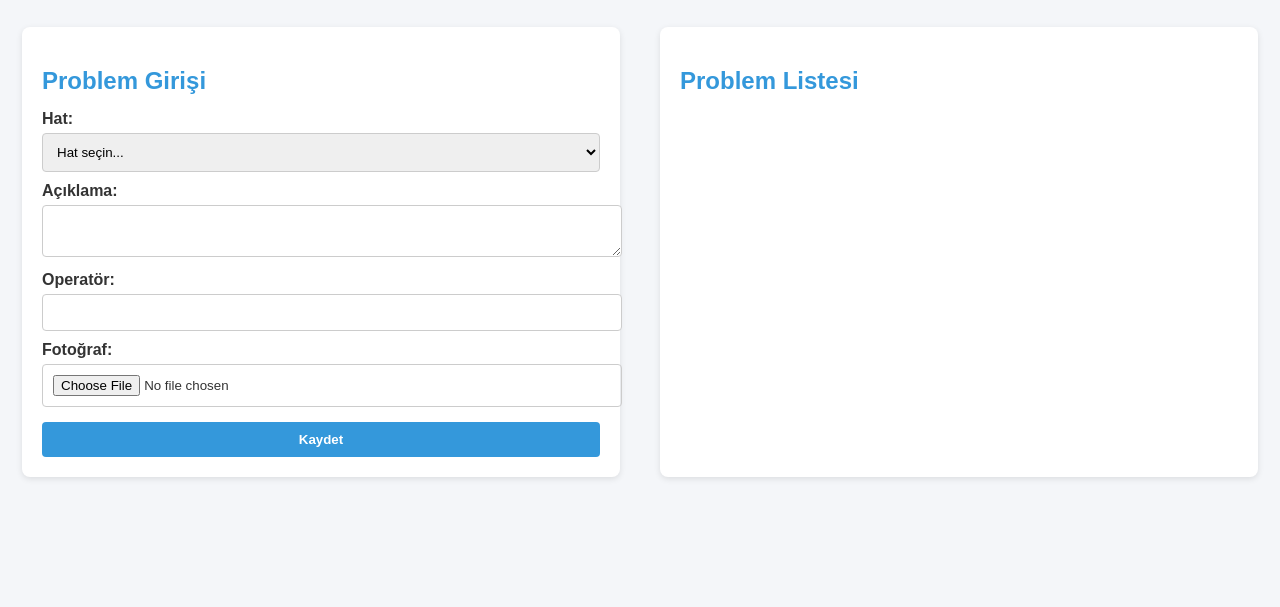
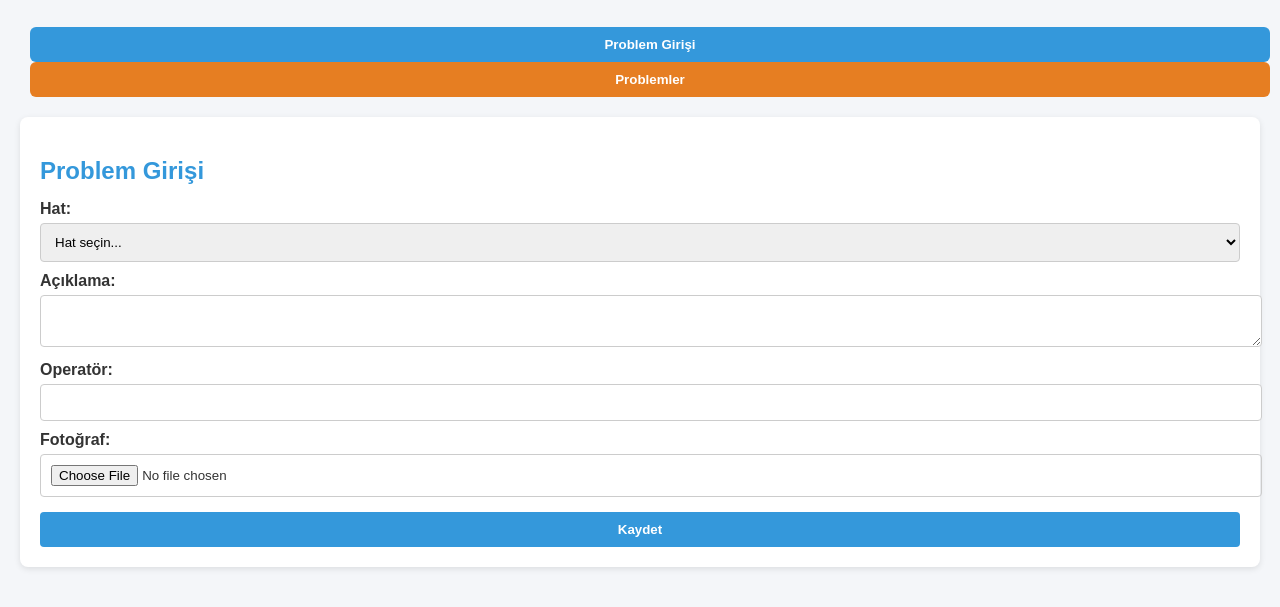
Before and after one commit to emrebyrm1993/bakim-app, a plain HTML site: page index.html in a window 1280 px wide. Shown: the part 61-668 px from the top of the page. Drawn offline with Linux system fonts and the light colour scheme.

Commit message:
Add files via upload

```diff
--- a/index.html
+++ b/index.html
@@ -4,76 +4,37 @@
   <meta charset="UTF-8">
   <title>BAKIM Uygulaması</title>
   <style>
-    body {
-      font-family: Arial, sans-serif;
-      margin: 20px;
-      background: #f4f6f9;
-      color: #333;
+    body { font-family: Arial, sans-serif; margin: 20px; background: #f4f6f9; color: #333; }
+    h1 { color: #2c3e50; text-align: center; margin-bottom: 30px; }
+    .menu { text-align: center; margin-bottom: 20px; }
+    .menu button {
+      padding: 10px 20px; margin: 0 10px; border: none; border-radius: 6px;
+      font-weight: bold; cursor: pointer; color: #fff;
     }
-    h1 {
-      color: #2c3e50;
-      text-align: center;
-      margin-bottom: 30px;
-    }
-    .container {
-      display: flex;
-      gap: 40px;
-      justify-content: center;
-    }
-    .box {
-      background: #fff;
-      border-radius: 8px;
-      box-shadow: 0 2px 6px rgba(0,0,0,0.1);
-      padding: 20px;
-      width: 45%;
-    }
-    h2 {
-      color: #3498db;
-      margin-bottom: 15px;
-    }
-    label {
-      display: block;
-      margin-top: 10px;
-      font-weight: bold;
-    }
-    input, textarea, select, button {
-      width: 100%;
-      padding: 10px;
-      margin-top: 5px;
-      border: 1px solid #ccc;
-      border-radius: 4px;
-    }
-    button {
-      background: #3498db;
-      color: #fff;
-      border: none;
-      cursor: pointer;
-      margin-top: 15px;
-      font-weight: bold;
-    }
-    button:hover {
-      background: #2980b9;
-    }
-    .problem {
-      border-bottom: 1px solid #ddd;
-      padding: 10px 0;
-    }
-    .done {
-      background-color: #d4edda;
-      border-left: 4px solid #28a745;
-      padding-left: 10px;
-    }
-    img {
-      margin-top: 10px;
-      border-radius: 4px;
-    }
+    .menu .entry { background: #3498db; }
+    .menu .list { background: #e67e22; }
+    .box { background: #fff; border-radius: 8px; box-shadow: 0 2px 6px rgba(0,0,0,0.1); padding: 20px; margin-top: 20px; }
+    h2 { color: #3498db; margin-bottom: 15px; }
+    label { display: block; margin-top: 10px; font-weight: bold; }
+    input, textarea, select, button { width: 100%; padding: 10px; margin-top: 5px; border: 1px solid #ccc; border-radius: 4px; }
+    button.save { background: #3498db; color: #fff; border: none; cursor: pointer; margin-top: 15px; font-weight: bold; }
+    button.save:hover { background: #2980b9; }
+    .problem { border-bottom: 1px solid #ddd; padding: 10px 0; display: flex; justify-content: space-between; align-items: center; }
+    .problem.done { background-color: #d4edda; border-left: 4px solid #28a745; padding-left: 10px; }
+    .actions button { margin-left: 10px; padding: 5px 10px; border: none; border-radius: 4px; cursor: pointer; }
+    .actions .approve { background: #28a745; color: #fff; }
+    .actions .delete { background: #e74c3c; color: #fff; }
   </style>
 </head>
 <body>
   <h1>BAKIM Uygulaması</h1>
-  <div class="container">
+  <div class="menu">
+    <button class="entry" onclick="showPage('entry')">Problem Girişi</button>
+    <button class="list" onclick="showPage('list')">Problemler</button>
+  </div>
+
   <!-- Problem Girişi -->
-    <div class="box">
+  <div id="entryPage" class="box">
     <h2>Problem Girişi</h2>
     <form id="problemForm">
       <label>Hat:</label>
@@ -98,17 +59,22 @@
       <label>Fotoğraf:</label>
       <input type="file" id="photo">
 
-        <button type="submit">Kaydet</button>
+      <button type="submit" class="save">Kaydet</button>
     </form>
   </div>
 
   <!-- Problem Listesi -->
-    <div class="box">
+  <div id="listPage" class="box" style="display:none;">
     <h2>Problem Listesi</h2>
     <div id="problemList"></div>
   </div>
-  </div>
 
   <script type="module" src="script.js"></script>
+  <script>
+    function showPage(page) {
+      document.getElementById("entryPage").style.display = page === "entry" ? "block" : "none";
+      document.getElementById("listPage").style.display = page === "list" ? "block" : "none";
+    }
+  </script>
 </body>
 </html>
```
Lines whose indentation alone changed are shown as unchanged.
